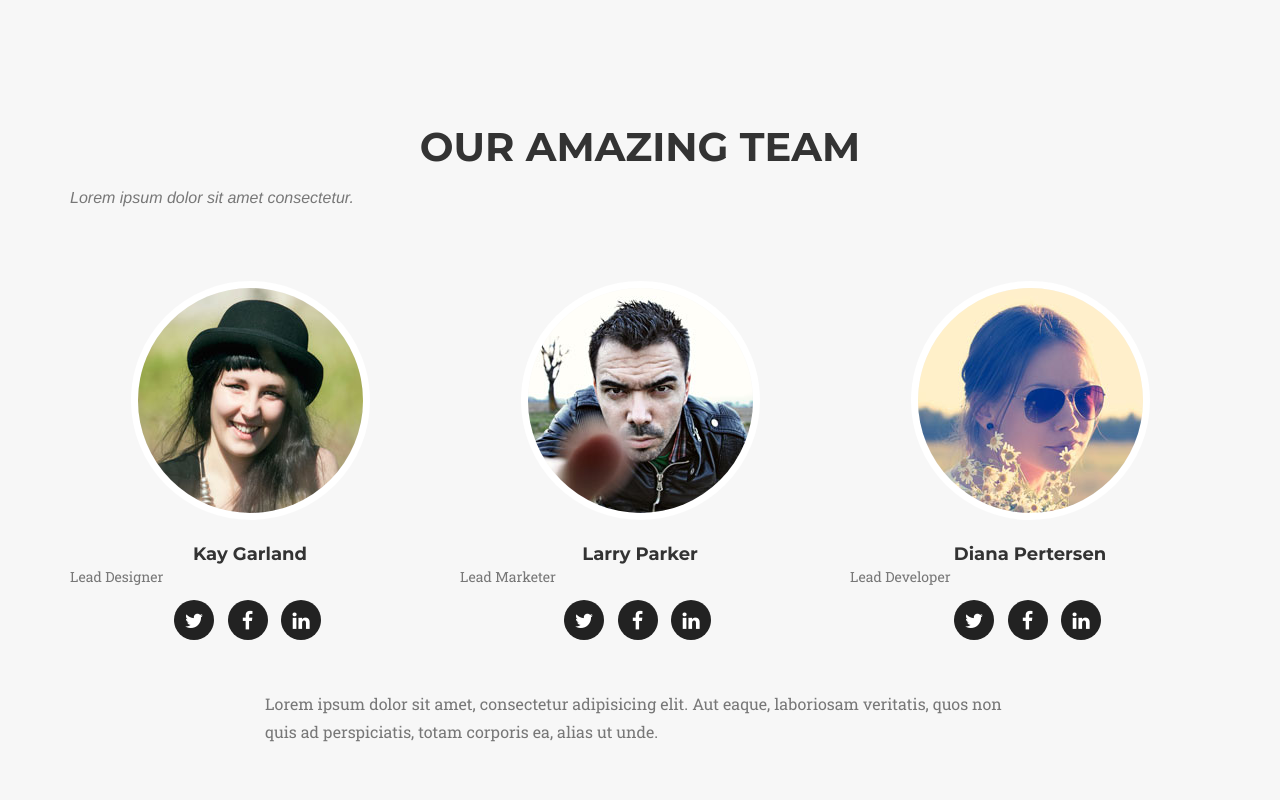
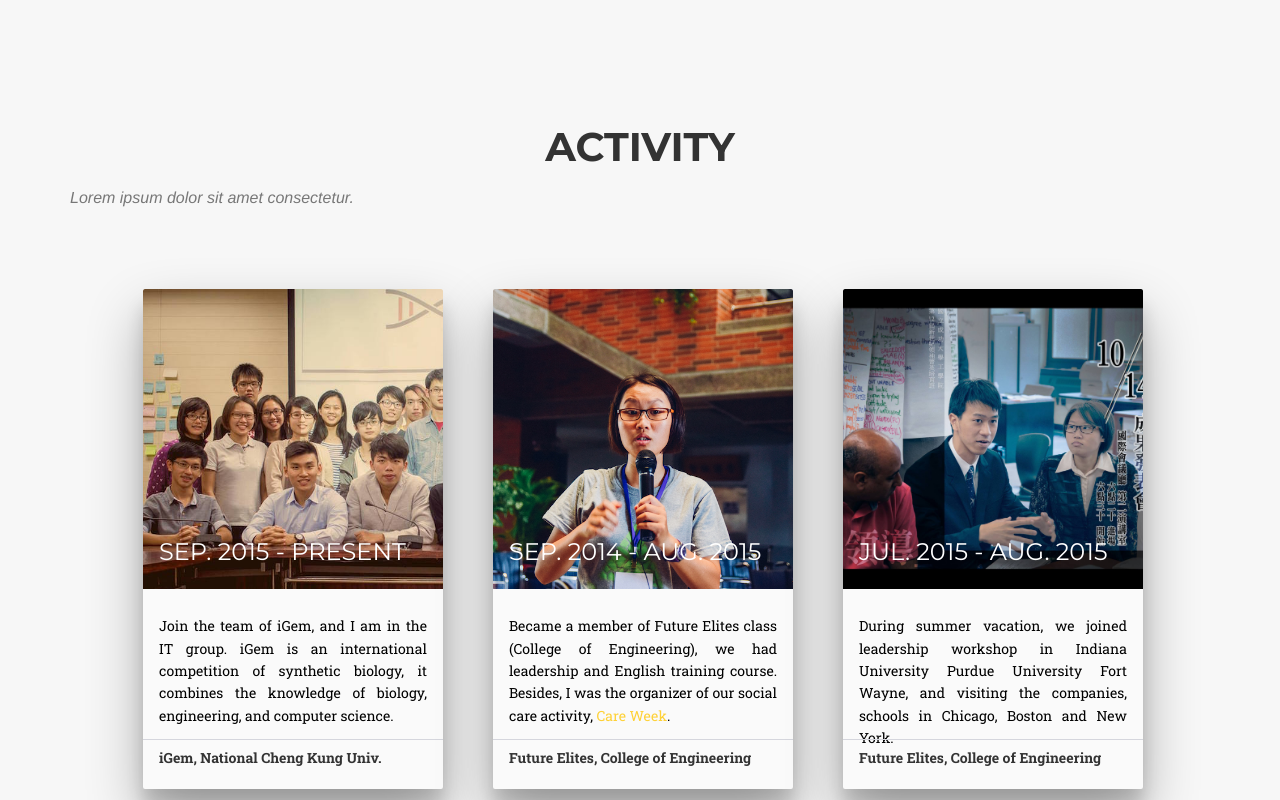
Before and after one commit to jingfei/about-me, a website: page index.html in a window 1280 px wide. Shown: the part 5220-6020 px from the top of the page. Drawn offline with nearby package versions, Linux system fonts and the light colour scheme; a web font is replaced by a local one.

Commit message:
Update activity section.

```diff
--- /dev/null
+++ b/css/act.css
@@ -0,0 +1,83 @@
+/* reference: http://codepen.io/MattiaAstorino/pen/VYWxXy */
+#act{
+	position: relative;
+	width: 100%;
+}
+
+#act .card {
+	margin: 8px;
+	position: absolute;
+	border-radius: 2px;
+	overflow: hidden;
+	background-color: #fafafa;
+	width: 300px;
+	box-shadow: 0 27px 55px 0 rgba(0, 0, 0, 0.3), 0 17px 17px 0 rgba(0, 0, 0, 0.15);
+	height: 500px;
+	min-height: 300px;
+	display: inline-block;
+}
+
+#act .outside__image{
+	width: 300px;
+	height: 300px;
+	overflow: hidden;
+	position: absolute;
+}
+
+#act .card__image {
+	border-radius: 1px 1px 0 0;
+	opacity: 1;
+	width: 100%;
+	height: 100%;
+	position: absolute;
+	background-size: cover;
+	background-position: center bottom;
+	background-repeat: no-repat;
+	overflow: hidden;
+	display: block;
+	-webkit-transition: all .4s ease-in-out;
+	-moz-transition: all .4s ease-in-out;
+	-o-transition: all .4s ease-in-out;
+	-ms-transition: all .4s ease-in-out;
+}
+
+#act .transition {
+    -webkit-transform: scale(1.6);
+    -moz-transform: scale(1.6);
+    -o-transform: scale(1.6);
+    transform: scale(1.6);
+}
+
+#act .card__title {
+	top: 250px;
+	font-size: 24px;
+	color: #FFF;
+	margin: 0;
+	position: absolute;
+	padding: 0 16px;
+	font-weight: 400;
+	white-space: nowrap;
+	text-overflow: ellipsis;
+}
+
+#act .card__subtitle {
+	position: absolute;
+	border-top: 1px solid #d5d6dd;
+	height: 50px;
+	width: 100%;
+	top: 450px;
+	padding: 8px 16px;
+	font-weight: bold;
+}
+
+#act .card__text {
+	top: 310px;
+	font-size: 14px;
+	display: block;
+	padding: 16px;
+	margin: 0;
+	line-height: 1.6;
+	position: absolute;
+	color: #000;
+	text-align: justify;
+}
--- a/index.html
+++ b/index.html
@@ -20,6 +20,7 @@
 	<!-- Custom CSS -->
 	<link href="css/agency.css" rel="stylesheet">
 	<link href="css/works.css" rel="stylesheet">
+	<link href="css/act.css" rel="stylesheet">
 
 	<!-- Custom Fonts -->
 	<link href="font-awesome/css/font-awesome.min.css" rel="stylesheet" type="text/css">
@@ -255,57 +256,11 @@
 		<div class="container">
 			<div class="row">
 				<div class="col-lg-12 text-center">
-					<h2 class="section-heading">Our Amazing Team</h2>
+					<h2 class="section-heading">Activity</h2>
 					<h3 class="section-subheading text-muted">Lorem ipsum dolor sit amet consectetur.</h3>
 				</div>
 			</div>
-			<div class="row">
-				<div class="col-sm-4">
-					<div class="team-member">
-						<img src="img/team/1.jpg" class="img-responsive img-circle" alt="">
-						<h4>Kay Garland</h4>
-						<p class="text-muted">Lead Designer</p>
-						<ul class="list-inline social-buttons">
-							<li><a href="#"><i class="fa fa-twitter"></i></a>
-							</li>
-							<li><a href="#"><i class="fa fa-facebook"></i></a>
-							</li>
-							<li><a href="#"><i class="fa fa-linkedin"></i></a>
-							</li>
-						</ul>
-					</div>
-				</div>
-				<div class="col-sm-4">
-					<div class="team-member">
-						<img src="img/team/2.jpg" class="img-responsive img-circle" alt="">
-						<h4>Larry Parker</h4>
-						<p class="text-muted">Lead Marketer</p>
-						<ul class="list-inline social-buttons">
-							<li><a href="#"><i class="fa fa-twitter"></i></a>
-							</li>
-							<li><a href="#"><i class="fa fa-facebook"></i></a>
-							</li>
-							<li><a href="#"><i class="fa fa-linkedin"></i></a>
-							</li>
-						</ul>
-					</div>
-				</div>
-				<div class="col-sm-4">
-					<div class="team-member">
-						<img src="img/team/3.jpg" class="img-responsive img-circle" alt="">
-						<h4>Diana Pertersen</h4>
-						<p class="text-muted">Lead Developer</p>
-						<ul class="list-inline social-buttons">
-							<li><a href="#"><i class="fa fa-twitter"></i></a>
-							</li>
-							<li><a href="#"><i class="fa fa-facebook"></i></a>
-							</li>
-							<li><a href="#"><i class="fa fa-linkedin"></i></a>
-							</li>
-						</ul>
-					</div>
-				</div>
-			</div>
+			<div id="act"></div>
 			<div class="row">
 				<div class="col-lg-8 col-lg-offset-2 text-center">
 					<p class="large text-muted">Lorem ipsum dolor sit amet, consectetur adipisicing elit. Aut eaque, laboriosam veritatis, quos non quis ad perspiciatis, totam corporis ea, alias ut unde.</p>
@@ -604,6 +559,7 @@
 	<script src="js/agency.js"></script>
 	<script src="js/works.js"></script>
 	<script src="js/jquery-hover-effect.js"></script>
+	<script src="js/act.js"></script>
 
 </body>
 
--- /dev/null
+++ b/js/act.js
@@ -0,0 +1,52 @@
+$(function(){
+	$("#act").arrangeActGrid([
+		{ img: "./img/act/01.jpg", head: "Sep. 2015 - present", title: "iGem, National Cheng Kung Univ.", content: "Join the team of iGem, and I am in the IT group. iGem is an international competition of synthetic biology, it combines the knowledge of biology, engineering, and computer science." },
+		{ img: "./img/act/02.jpg", head:  "Sep. 2014 - Aug. 2015", title: "Future Elites, College of Engineering", content: "Became a member of Future Elites class (College of Engineering), we had leadership and English training course. Besides, I was the organizer of our social care activity, <a href='http://prezi.com/ddzo7ifyzsaz/?utm_campaign=share&utm_medium=copy&rc=ex0share' target='_blank'>Care Week</a>." },
+		{ img: "./img/act/03.jpg", head:  "Jul. 2015 - Aug. 2015", title: "Future Elites, College of Engineering", content: "During summer vacation, we joined leadership workshop in Indiana University Purdue University Fort Wayne, and visiting the companies, schools in Chicago, Boston and New York." },
+		{ img: "./img/act/04.jpg", head: "Feb. 2014 - Aug. 2015", title: "Tainan National Girl's Senior High",  content: "Taught C language in high school's club" },
+		{ img: "./img/act/05.jpg", head: "Nov. 2012 - present", title: "Titans Women's Baseball Team", content: "Leader of <a href='http://facebook.com/titanswomensbaseball' target='_blank'>Titans women's baseball</a> team in Kaohsiung" },
+		{ img: "./img/act/06.jpg", head: "Oct. 2012 - present", title: "CSIE, National Cheng Kung Univ.", content: "Joined ACM training team to participate in competitive contests" },
+		{ img: "./img/cover.jpg", head: "May 2014", title: "National Cheng Kung University", content: "Organized 1st EDiT workshop activity, our website <a target='_blank' href='http://edit.flipedu.tw'>http://edit.flipedu.tw/</a>" },
+		{ img: "./img/cover.jpg", head: "Sep. 2012 - Jun. 2014", title: "CCNS, National Cheng Kung Univ.", content: "Joined <a href='https://prezi.com/skfya7w0i4cu/ncku_ccns/' target='_blank'>CCNS Club (Campus Computer & Network Society)</a> and have served as President and also have taught." },
+		{ img: "./img/cover.jpg", head: "Jul. 2010 - Jun. 2011", title: "Information Research Club, TNGS", content: "President of high school's club (Information Research Club)" }
+	]);
+});
+
+;(function($, undefined) {
+	$.fn.arrangeActGrid = function(data, options) {
+		var $this = this,
+			W = $this.width(),
+			H = $this.height();
+
+		var num = parseInt( (W-40) / 350 ),
+			left = (W-40-num*350)/2,
+			top = 0;
+
+		var eachTop = new Array();
+
+		for (var i = 0, len = data.length, tmpL=left+40; i < len; i++, tmpL+=350){
+			if( tmpL + 350 >= W ) tmpL = left+40, top += 580;
+			var $card = $('<div class="card"></div>').appendTo($this);
+			$card.attr("id", "act"+i);
+			eachTop["act"+i] = top;
+			$card.css({"top":top+"px", "left":tmpL+"px"});
+
+			var out_img = $('<div class="outside__image"></div>').appendTo($card);
+			var img = $('<div class="card__image"></div>').appendTo(out_img);
+			img.css({"background": "url('"+data[i].img+"') no-repeat center center",
+					 "background-size": "auto 300px"})
+				.mouseenter(function(){
+					 $(this).addClass("transition");
+				 })
+				 .mouseleave(function(){
+					 $(this).removeClass("transition");
+				 });
+			var head = $('<h2 class="card__title">'+data[i].head+'</h2>').appendTo($card);
+			var content = $('<p class="card__text">'+data[i].content+'</p>').appendTo($card);
+			var title = $('<div class="card__subtitle">'+data[i].title+'</div>').appendTo($card);
+		}
+		$("#act").height( (top+580) + "px");
+
+		return $this;
+	};
+})(jQuery);
```
Also changed, not shown: img/act/01.jpg (added), img/act/02.jpg (added), img/act/03.jpg (added), img/act/04.jpg (added), img/act/05.jpg (added), img/act/06.jpg (added), img/cover.jpg (added).
